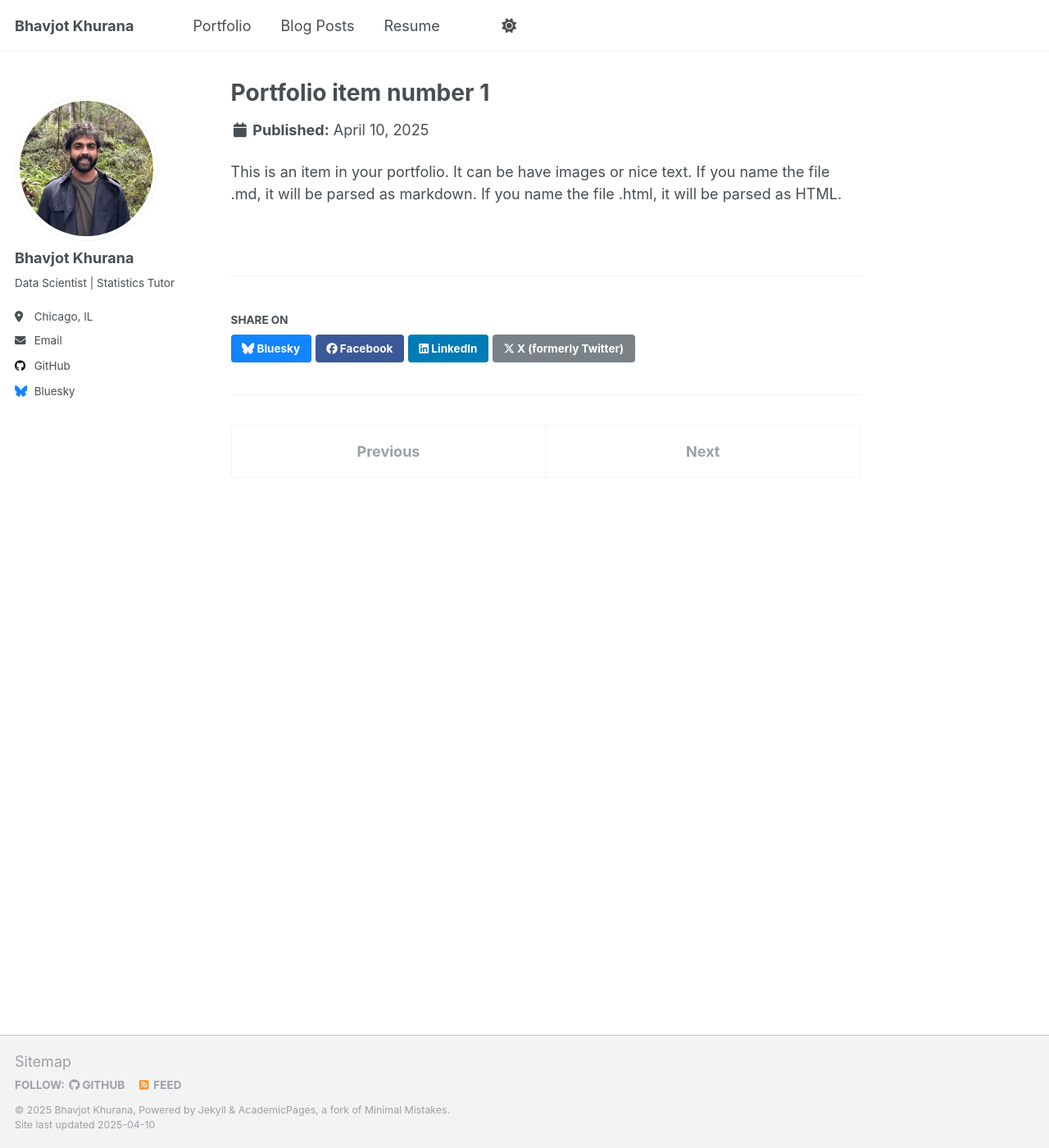
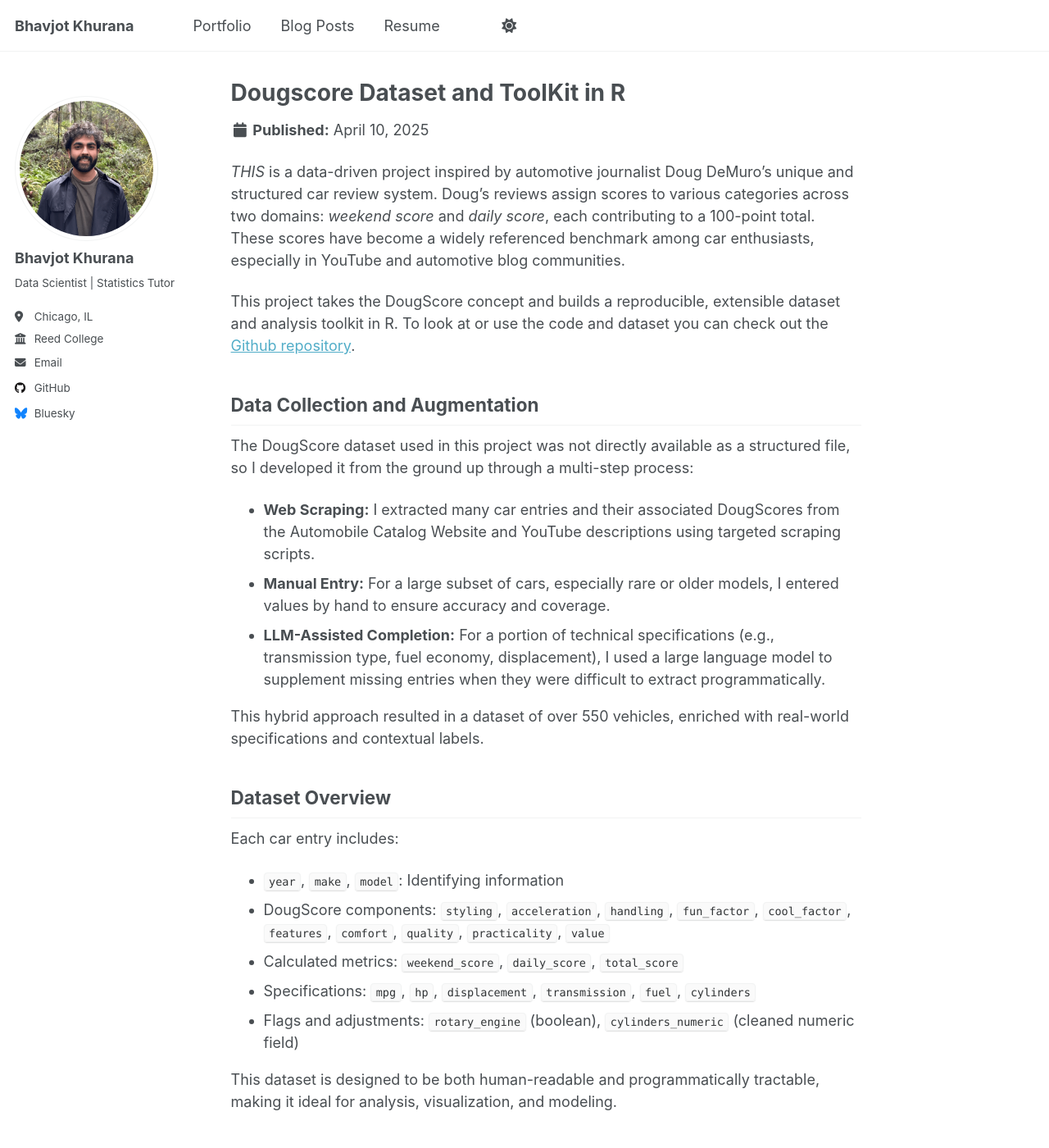
Before and after one commit to bhavjotkhurana/bhavjotkhurana.github.io, a Jekyll site: the page built from _portfolio/portfolio-1.md, in a window 1280 px wide and 1400 px high. Shown: the whole window at 82% size. Built offline with Jekyll 4.4.1, drawn with Linux system fonts in a browser that asks for light colours; some of the changed text lies outside the part shown.

Commit message:
final changes

```diff
--- a/_config.yml
+++ b/_config.yml
@@ -24,9 +24,10 @@ author:
   # Biographic information
   avatar           : "myphoto.png"
   name             : "Bhavjot Khurana"
-  pronouns         : # example: "she/her"
+ #pronouns         :
   bio              : "Data Scientist | Statistics Tutor"
   location         : "Chicago, IL"
+  employer         : "Reed College"
   uri              : # URL
   email            : "bhavjotskhurana@gmail.com"
 
--- a/_data/navigation.yml
+++ b/_data/navigation.yml
@@ -24,7 +24,7 @@ main:
     url: /year-archive/
 
   - title: "Resume"
-    url: https://drive.google.com/uc?export=download&id=1VFTbmfHFU0-nOU-mCgiHsBhr2keNMGFC
+    url: https://drive.google.com/file/d/1VFTbmfHFU0-nOU-mCgiHsBhr2keNMGFC/view?usp=sharing
 
   # - title: "CV"
   #   url: /cv-json/
--- a/_portfolio/portfolio-1.md
+++ b/_portfolio/portfolio-1.md
@@ -1,7 +1,64 @@
 ---
-title: "Portfolio item number 1"
-excerpt: "Short description of portfolio item number 1<br/><img src='/images/500x300.png'>"
+title: "Dougscore Dataset and ToolKit in R"
+excerpt: "A comprehensive R dataset and analysis toolkit built around Doug DeMuro's vehicle scoring system, integrating technical specifications, comparison tools, and GPT-generated summaries.<br/><img src='/images/doug.png'>"
 collection: portfolio
 ---
 
-This is an item in your portfolio. It can be have images or nice text. If you name the file .md, it will be parsed as markdown. If you name the file .html, it will be parsed as HTML.
+*THIS* is a data-driven project inspired by automotive journalist Doug DeMuro’s unique and structured car review system. Doug's reviews assign scores to various categories across two domains: *weekend score* and *daily score*, each contributing to a 100-point total. These scores have become a widely referenced benchmark among car enthusiasts, especially in YouTube and automotive blog communities.
+
+This project takes the DougScore concept and builds a reproducible, extensible dataset and analysis toolkit in R. To look at or use the code and dataset you can check out the [Github repository](https://github.com/bhavjotkhurana/dougscore-dataset).
+
+## Data Collection and Augmentation
+
+The DougScore dataset used in this project was not directly available as a structured file, so I developed it from the ground up through a multi-step process:
+
+- **Web Scraping:** I extracted many car entries and their associated DougScores from the Automobile Catalog Website and YouTube descriptions using targeted scraping scripts.
+- **Manual Entry:** For a large subset of cars, especially rare or older models, I entered values by hand to ensure accuracy and coverage.
+- **LLM-Assisted Completion:** For a portion of technical specifications (e.g., transmission type, fuel economy, displacement), I used a large language model to supplement missing entries when they were difficult to extract programmatically.
+
+This hybrid approach resulted in a dataset of over 550 vehicles, enriched with real-world specifications and contextual labels.
+
+## Dataset Overview
+
+Each car entry includes:
+
+- `year`, `make`, `model`: Identifying information
+- DougScore components: `styling`, `acceleration`, `handling`, `fun_factor`, `cool_factor`, `features`, `comfort`, `quality`, `practicality`, `value`
+- Calculated metrics: `weekend_score`, `daily_score`, `total_score`
+- Specifications: `mpg`, `hp`, `displacement`, `transmission`, `fuel`, `cylinders`
+- Flags and adjustments: `rotary_engine` (boolean), `cylinders_numeric` (cleaned numeric field)
+
+This dataset is designed to be both human-readable and programmatically tractable, making it ideal for analysis, visualization, and modeling.
+
+## Toolkit Features
+
+The toolkit includes a suite of functions written in R for exploration, comparison, and visualization:
+
+### Search and Filtering
+- `search_cars()`: Allows fuzzy or partial text matching for vehicle queries
+- `filter_by()`: Filters based on any categorical or text column, such as make or year
+
+### Comparison and Similarity
+- `compare_cars()`: Returns a tabular comparison of key specs and scores
+- `find_similar_cars()`: Uses normalized feature distances to return vehicles most similar to a selected car
+
+### Summarization with Language Models
+- `get_car_summary_llm()`: Uses OpenAI’s GPT model to generate short summaries in the tone of Doug DeMuro
+- `compare_cars_llm()`: Produces a side-by-side natural language comparison of two cars
+- `generate_doug_joke()`: Generates a humorous one-liner mimicking the style of Doug’s YouTube titles
+
+### Visualization Tools
+- `plot_comparison()`: Compare selected cars on any numeric metric
+- `plot_metric_by_make()`: Rank makes by average DougScore or specification
+- `plot_score_vs_spec()`: Scatterplot DougScores against variables like mpg or horsepower
+- `plot_score_by_carplay()`: Analyze the impact of features (e.g., Apple CarPlay) on scores
+
+## Why I Built This
+
+I’ve long appreciated Doug DeMuro’s approach to reviewing cars—not just for its structured scoring system but for how it blends enthusiasm, practicality, and personality. As someone with a background in data science and a passion for automotive design, I wanted to create a dataset that reflects both the analytical and subjective elements of car ownership.
+
+DougScoreR is my attempt to formalize that structure while building a platform for meaningful comparisons and exploratory analysis. This project also served as a way to deepen my skills in web scraping, data cleaning, LLM integration, and R package development.
+
+## Next Steps
+
+The project is currently implemented in RMarkdown and fully version-controlled. It is being refactored into an R package for broader reusability and modularity. A Shiny dashboard for interactive browsing and comparison is also planned.
```
Also changed, not shown: _portfolio/portfolio-2.html (deleted, +0 -7 lines), _portfolio/portfolio-2.md (added, +23 -0 lines), _portfolio/portfolio-3.md (added, +60 -0 lines), _portfolio/portfolio-4.md (added, +68 -0 lines), _portfolio/portfolio-5.md (added, +36 -0 lines), _portfolio/portfolio-6.md (added, +33 -0 lines), _posts/2024-08-19-blog-post-6.md (added, +18 -0 lines), _posts/2025-01-13-blog-post-5.md (+1 -0 lines), _posts/2199-01-01-future-post.md (deleted, +0 -11 lines), images/doug.png (added), images/llmhints.png (added), images/qscroll.png (added), images/qscrollweb.png (added), images/sat.png (added), 1 more files.
